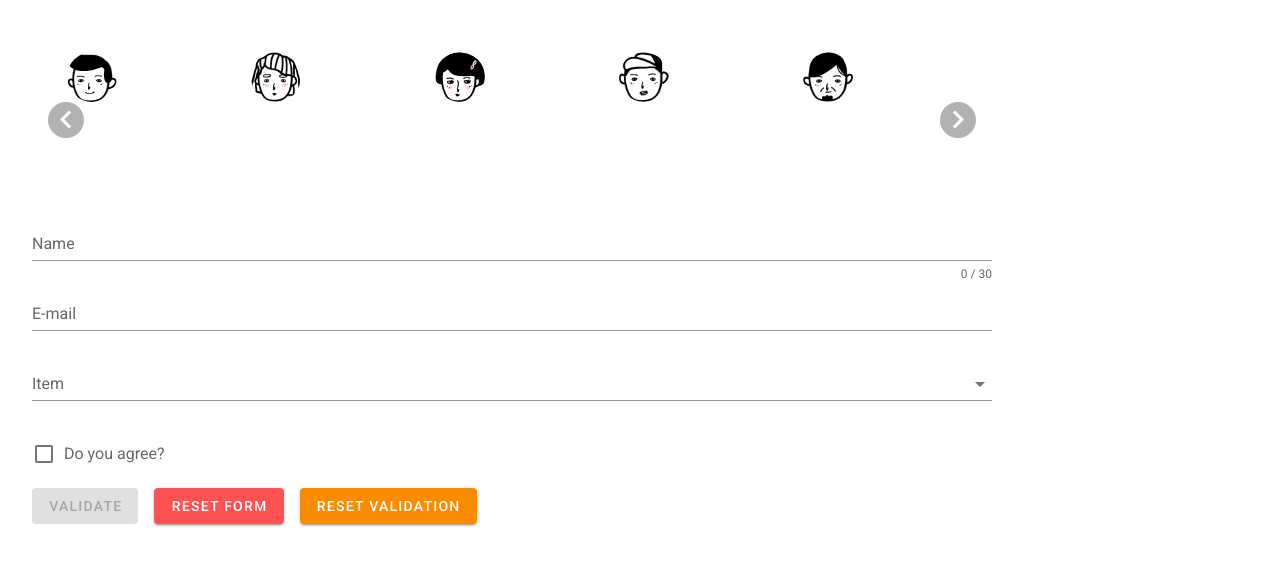
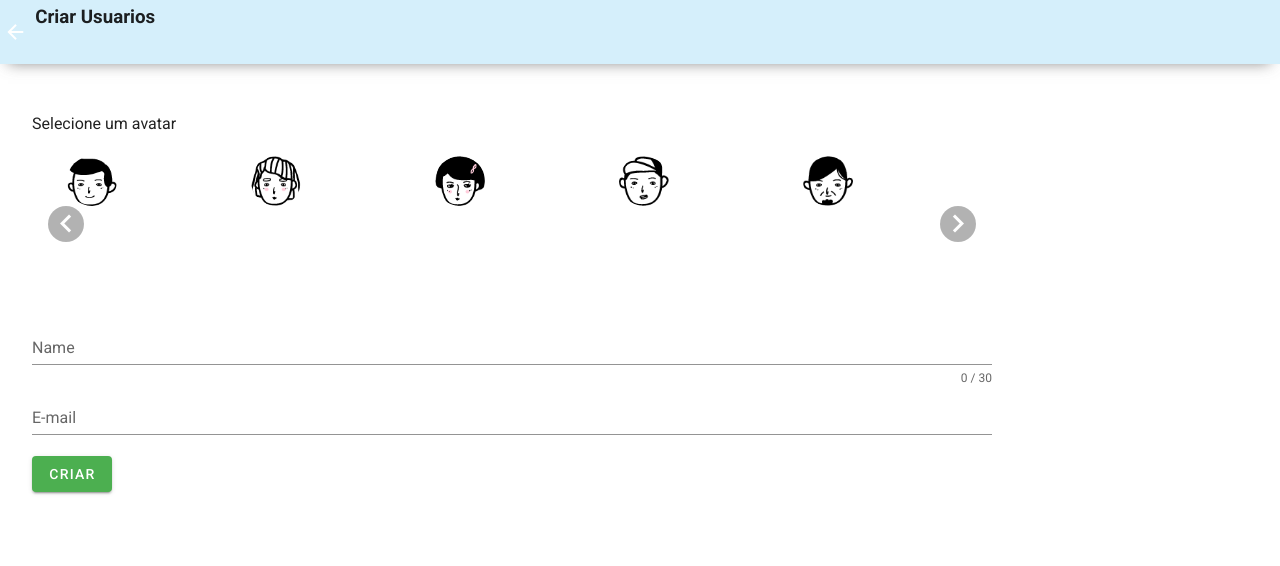
Before and after one commit to BarbaraSouzaOliveira/user-crud, a Vue app: page /criar in a window 1280 px wide. Shown: the top 566 px of the page. Built offline with nearby package versions, Linux system fonts and the light colour scheme.

Commit message:
Create Create users with vuex

```diff
--- a/src/Views/Create.vue
+++ b/src/Views/Create.vue
@@ -1,5 +1,15 @@
 <template>
+  <div>
+    <Navbar name="Criar Usuarios"/>
+     <v-alert
+            elevation="8"
+            outlined
+            text
+            type="success"
+            v-if="sucess"
+        >Usuario Criado com Sucesso</v-alert>
     <div style="width: 80vw; padding: 2rem">
+      <span>Selecione um avatar</span>
       <v-carousel
         style="height: 180px;"
         hide-delimiters
@@ -20,7 +30,6 @@
           </v-layout>
         </v-carousel-item>
       </v-carousel>
-    <template>
       <v-form
     ref="form"
     v-model="valid"
@@ -41,20 +50,6 @@
       required
     ></v-text-field>
 
-    <v-select
-      v-model="select"
-      :items="items"
-      :rules="[v => !!v || 'Item is required']"
-      label="Item"
-      required
-    ></v-select>
-
-    <v-checkbox
-      v-model="checkbox"
-      :rules="[v => !!v || 'You must agree to continue!']"
-      label="Do you agree?"
-      required
-    ></v-checkbox>
 
     <v-btn
       :disabled="!valid"
@@ -62,36 +57,45 @@
       class="mr-4"
       @click="validate"
     >
-      Validate
-    </v-btn>
-
-    <v-btn
-      color="error"
-      class="mr-4"
-      @click="reset"
-    >
-      Reset Form
-    </v-btn>
-
-    <v-btn
-      color="warning"
-      @click="resetValidation"
-    >
-      Reset Validation
+      Criar
     </v-btn>
   </v-form>
-</template>
-
+    </div>
+    <v-alert
+      color="red"
+      elevation="8"
+      outlined
+      text
+      type="error"
+      v-if="fail"
+    >Algo deu errado! {{failMensage}}</v-alert>
   </div>
 </template>
 
 <script>
-
+import Navbar from '../components/Navbar.vue'
 export default {
   name: 'Create',
+  components: {
+    Navbar,
+  },
   data(){
-      return{
-          avatar: 0
+      return {
+        avatar: 0,
+        valid: true,
+        name: '',
+        nameRules: [
+          v => !!v || 'Nome e obrigatorio',
+          v => (v && v.length <= 30) || 'Nome precisa ter menos que 30 caracters',
+        ],
+        email: '',
+        emailRules: [
+          v => !!v || 'E-mail e obrigatorio',
+          v => /.+@.+\..+/.test(v) || 'E-mail precisa ser valido',
+        ],
+        fail: false,
+        failMensage: '',
+        sucess: false,
       }
   },
   methods: {
@@ -101,6 +105,32 @@ export default {
     onClickImg (i,j){
         console.log("pao",i,j)
         this.avatar = j+'-'+i;
+    },
+    toggleFail(){
+      this.fail = !this.fail;
+    },
+    validate () {
+      if(this.$refs.form.validate() && this.avatar !== 0){
+
+        let users = this.$store.getters.getUser
+        if(users.findIndex(e=> e.email === this.email)!== -1){
+          this.fail = true;
+          this.failMensage = 'Email ja cadastrado'
+          setTimeout(this.toggleFail,2000);
+        }else{
+           this.sucess = true;
+          this.$store.commit('addUsers', {
+            name: this.name,
+            avatar: this.avatar,
+            email: this.email,
+          })
+          setTimeout(()=>this.$router.push({ path: '/'}),2000)
+        }
+      }else{
+        this.fail = true;
+        this.failMensage = 'Verifique se preencheu todos os campos'
+        setTimeout(this.toggleFail,2000);
+      }
     },
   },
 };
--- a/src/Views/Home.vue
+++ b/src/Views/Home.vue
@@ -24,7 +24,7 @@ export default {
   components: {
       Navbar,
       CardNavigation
-  }
+  },
 }
 </script>
 
```
Lines whose indentation alone changed are shown as unchanged.
